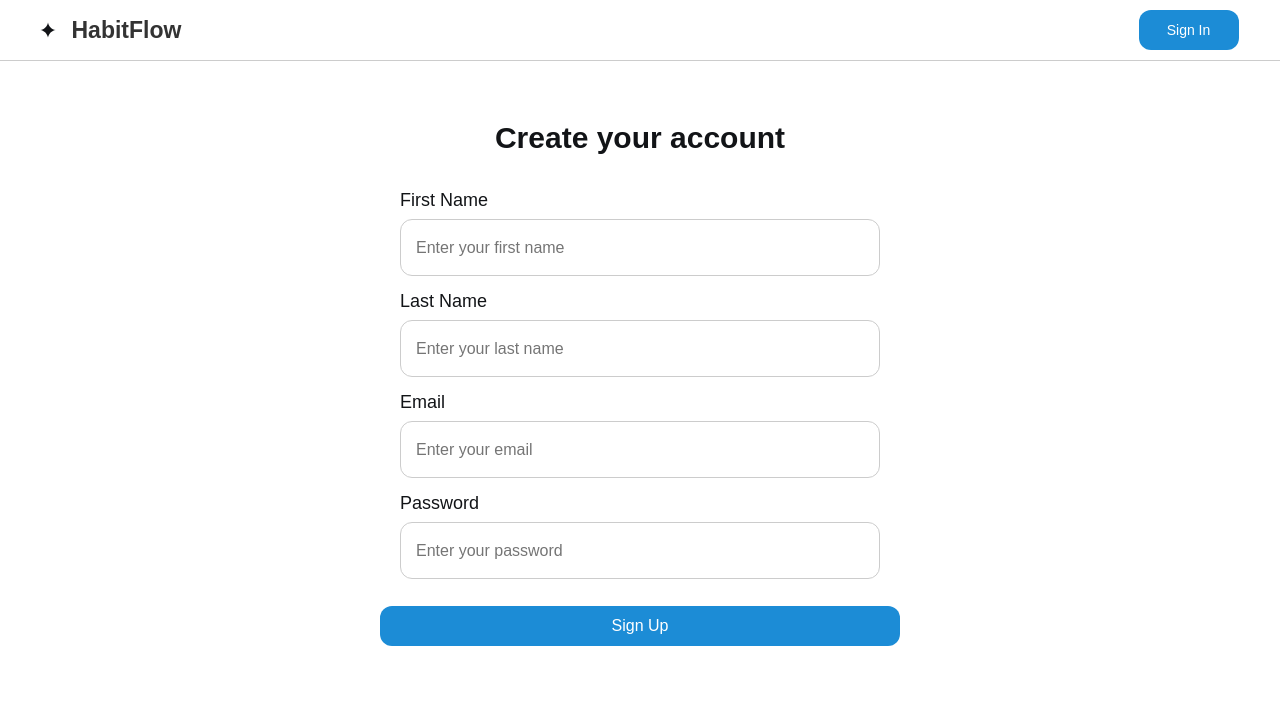
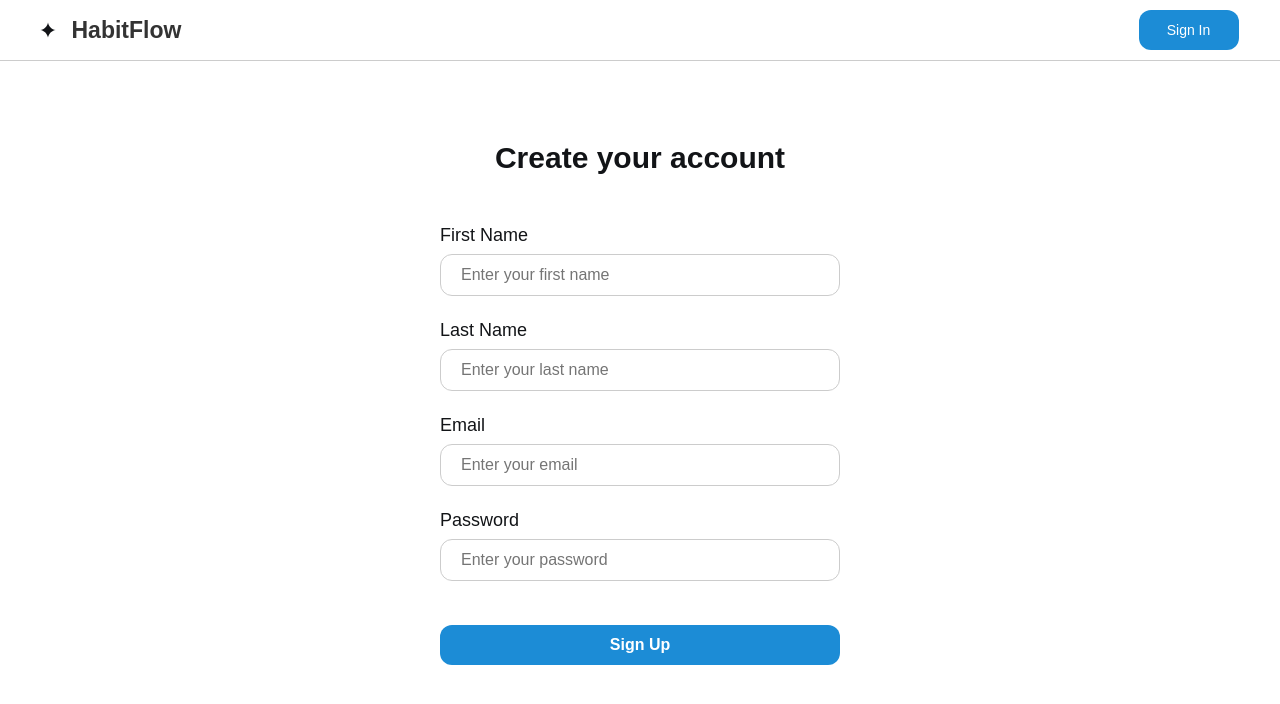
Before and after one commit to stevanovicc/habit-flow-react, a React (Create React App) app: page /register in a window 1280 px wide. Shown: the top 704 px of the page. Built offline with nearby package versions, Linux system fonts and the light colour scheme.

Commit message:
login and register pages fully resposive

```diff
--- a/src/home/HomePage.css
+++ b/src/home/HomePage.css
@@ -365,8 +365,8 @@ body {
     left: 42%;
     margin-top: 20px;
     padding: 15px;
-    background-color: #f0f8ff;
-    border: 1px solid #007bff;
+    background-color: #fff;
+    border: 1px solid #121417;
     border-radius: 10px;
     box-shadow: 0 4px 8px rgba(0, 0, 0, 0.1);
     text-align: center;
@@ -375,7 +375,7 @@ body {
 
 .due-today-message h2 {
     margin-bottom: 10px;
-    color: #007bff;
+    color: #121417;
     text-align: center;
     font-size: 18px;
     font-weight: bold;
--- a/src/login/Loginpage.css
+++ b/src/login/Loginpage.css
@@ -18,8 +18,10 @@ body {
     justify-content: center;
     align-items: center;
     width: 100%;
+    max-width: 400px;
     height: 100%;
     text-align: center;
+    margin: 0 auto;
 }
 
 .login-title {
@@ -45,6 +47,8 @@ body {
     gap: 24px;
     text-align: center;
     justify-content: center;
+    width: 100%;
+    max-width: 400px;
 }
 
 .form {
@@ -59,8 +63,9 @@ body {
 }
 
 .login-input {
-    width: 400px;
-    height: 35px;
+    width: 100%;
+    max-width: 400px;
+    height: 40px;
     padding: 10px;
     border: 1px solid #DBE0E5;
     border-radius: 12px;
@@ -68,6 +73,7 @@ body {
     box-shadow: none;
     outline: none;
     font-size: 16px;
+    box-sizing: border-box;
 }
 
 .login-input:focus {
@@ -86,10 +92,11 @@ body {
     color: #fff;
     font-size: 16px;
     cursor: pointer;
-    width: 450px;
+    width: 100%;
     height: 40px;
     display: block;
     transition: background-color 0.3s ease;
+    align-items: center;
 }
 
 .login-button:hover {
--- a/src/login/Loginpage.js
+++ b/src/login/Loginpage.js
@@ -52,8 +52,8 @@ const LoginPage = () => {
           className='login-input'
         />
       </div>
+      <button type="submit" className='login-button' onClick={handleSubmit}>Sign in</button>
     </form>
-    <button type="submit" className='login-button' onClick={handleSubmit}>Sign in</button>
     {errorMessage && <p className="error-message">{errorMessage}</p>}
     </div>
     </div>
--- a/src/register/RegisterPage.css
+++ b/src/register/RegisterPage.css
@@ -10,6 +10,8 @@ body {
     height: 100%;
     width: 100%;
     background-color: #fff;
+    margin: 0;
+    padding: 0;
 }
 
 .register-container {
@@ -19,9 +21,12 @@ body {
     justify-content: center;
     width: 100%;
     height: 100%;
+    padding: 20px;
     background-color: #fff;
     font-family: Arial, sans-serif;
     text-align: center;
+    gap: 15px;
+    box-sizing: border-box;
 }
 
 .register-h1 {
@@ -35,10 +40,17 @@ body {
 .register-form {
     display: flex;
     flex-direction: column;
+    gap: 24px;
+    text-align: center;
+    justify-content: center;
+    width: 100%;
+    max-width: 400px;
 }
 
 .register-div {
-    margin-bottom: 15px;
+    width: 100%;
+    max-width: 400px;
+    margin: 0 auto;
 }
 
 .register-label {
@@ -50,13 +62,15 @@ body {
 }
 
 .register-input {
-    width: 448px;
-    height: 25px;
+    width: 100%;
+    max-width: 400px;
+    height: 20px;
     border: 1px solid #ccc;
     border-radius: 12px;
     font-size: 16px;
     color: #637887;
-    padding: 15px;
+    padding: 20px;
+    box-sizing: border-box;
 }
 
 .register-input:focus {
@@ -65,16 +79,21 @@ body {
 }
 
 .register-button {
-    margin-top: 12px;
-    width: 520px;
+    width: 100%;
+    max-width: 400px;
     height: 40px;
-    background-color: #1C8CD6;
-    color: white;
+    padding: 10px;
+    font-size: 16px;
+    font-weight: bold;
     border: none;
     border-radius: 12px;
-    font-size: 16px;
+    background-color: #1C8CD6;
+    color: #ffffff;
     cursor: pointer;
-    transition: background-color 0.3s;
+    margin-top: 20px;
+    transition: background-color 0.3s ease;
+    box-sizing: border-box;
+    display: block;
 }
 
 .register-button:hover {
--- a/src/register/RegisterPage.js
+++ b/src/register/RegisterPage.js
@@ -85,8 +85,8 @@ const RegisterPage = () => {
           className='register-input'
         />
       </div>
+      <button type="submit" onClick={handleSubmit} className='register-button'>Sign Up</button>
     </form>
-    <button type="submit" onClick={handleSubmit} className='register-button'>Sign Up</button>
     {erorMessage && <p className="error-message">{erorMessage}</p>}
     </div>
     </div>
```
